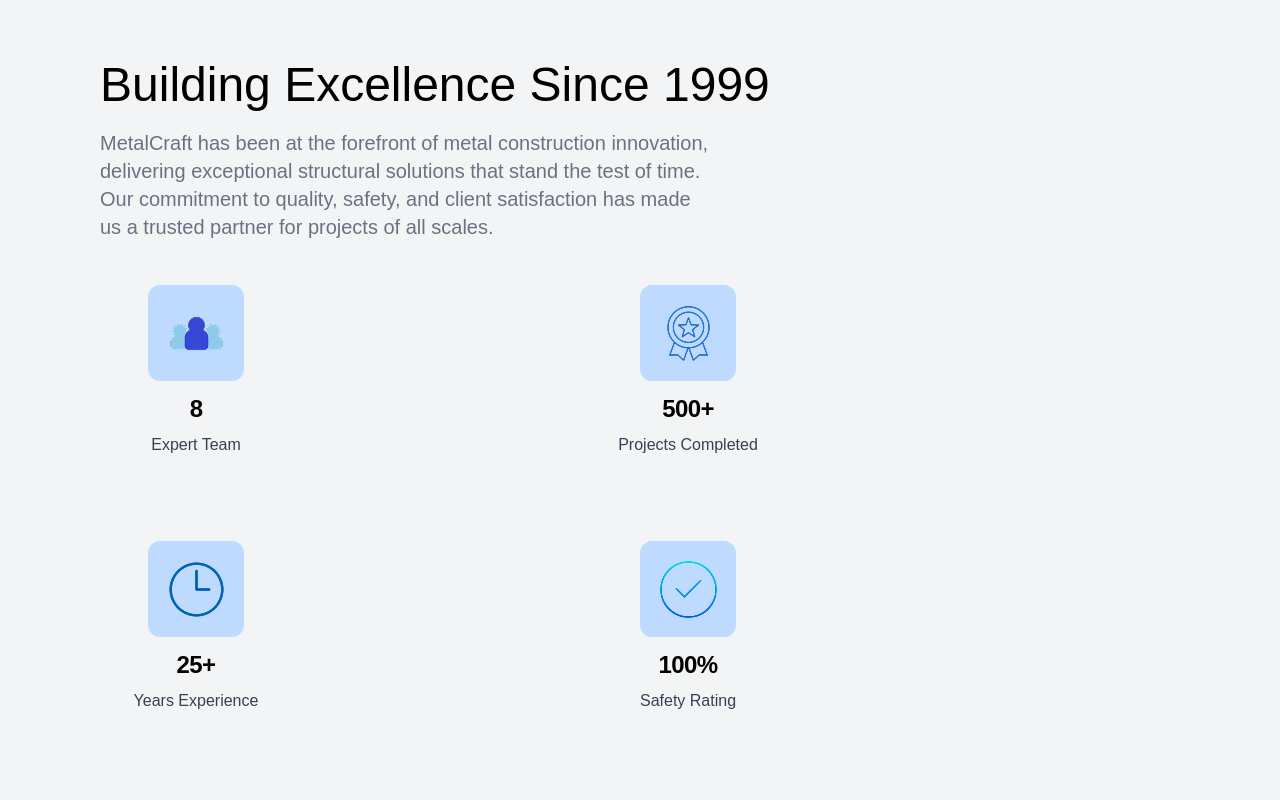
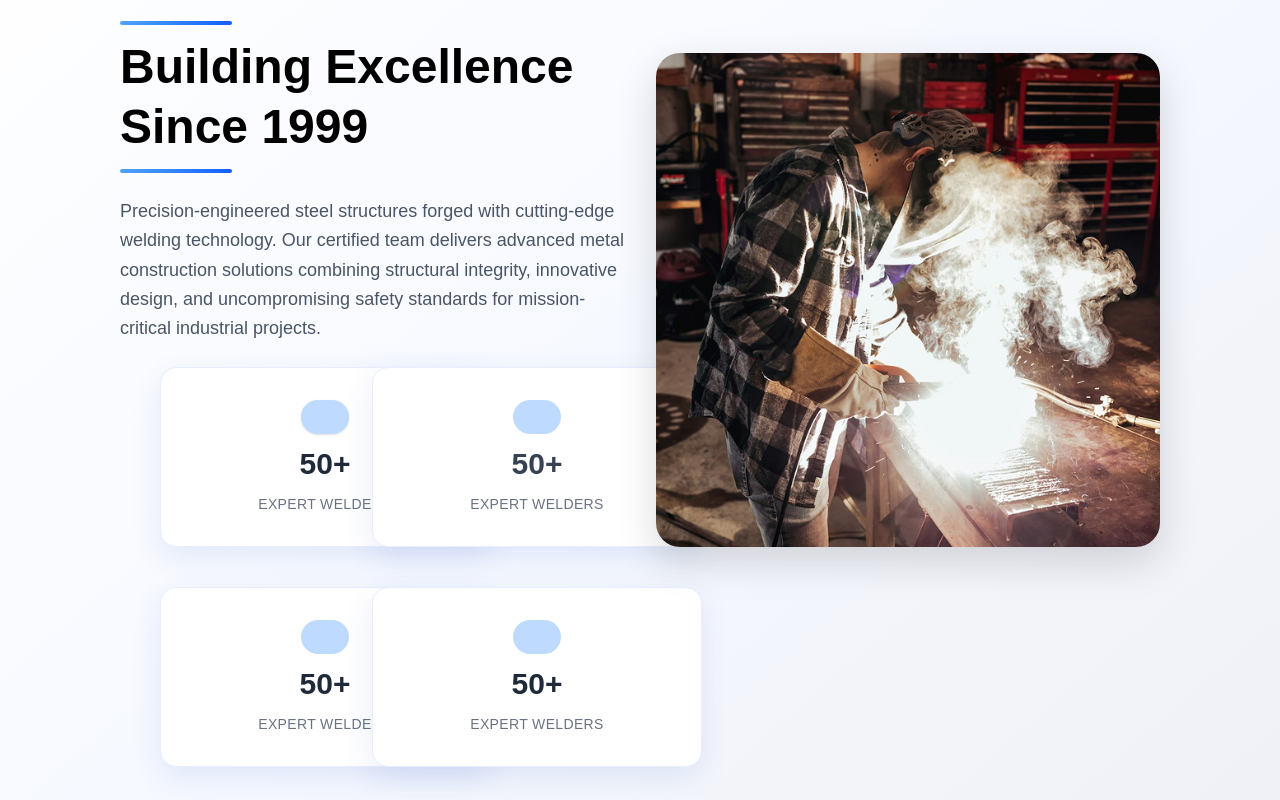
Before and after one commit to atinism4030/timimetal-web, a Next.js app: page / in a window 1280 px wide. Shown: the part 1840-2640 px from the top of the page. Built offline with nearby package versions, Linux system fonts and the light colour scheme.

Commit message:
Updated About us Home

```diff
--- a/app/page.tsx
+++ b/app/page.tsx
@@ -1,4 +1,5 @@
 import About from "@/components/AboutHome/About";
+import AboutSection from "@/components/AboutHome/AboutSection";
 import Footer from "@/components/Footer";
 import GetInTouch from "@/components/GetInTouch/GetInTouch";
 import Header from "@/components/Header";
@@ -22,7 +23,8 @@
       </div>
 
       <div>
-        <About />
+        {/* <About /> */}
+        <AboutSection />
       </div>
 
       <div>
--- /dev/null
+++ b/components/AboutHome/AboutSection.tsx
@@ -0,0 +1,114 @@
+import React from "react";
+import Image from "next/image";
+import WeldingImage from "@/public/Image (Welding metal construction with sparks).png";
+
+const AboutSection = () => {
+  return (
+<section className="
+  w-full
+  flex flex-col md:flex-row items-start justify-between gap-8
+  py-30 px-30
+
+  bg-gradient-to-br from-white via-[#f5f8ff] to-[#eeeff3]
+  shadow-[0px_30px_90px_rgba(30,80,200,0.08)]
+  backdrop-blur-[1px]
+">
+      <div className="w-[50%] flex flex-col gap-6">
+        <div className="flex flex-col gap-3">
+          <div className="w-28 h-[4px] bg-gradient-to-r from-blue-400 to-blue-600 rounded-full shadow-xl"></div>
+          <h2 className="text-5xl font-semibold text-black leading-tight">
+            Building Excellence Since 1999
+          </h2>
+          <div className="w-28 h-[4px] bg-gradient-to-r from-blue-400 to-blue-600 rounded-full shadow-xl"></div>
+        </div>
+
+        <p className="text-gray-600 max-w-3xl text-[18px] leading-relaxed">
+          Precision-engineered steel structures forged with cutting-edge welding
+          technology. Our certified team delivers advanced metal construction
+          solutions combining structural integrity, innovative design, and
+          uncompromising safety standards for mission-critical industrial
+          projects.
+        </p>
+
+        <div className="grid grid-cols-2  gap-y-10 px-10   w-full ">
+          <div
+            className="  flex flex-col items-center justify-center gap-3
+                  p-8 w-[330px] h-[180px] rounded-2xl bg-white border
+                  border-[#e8eeff]
+                  shadow-[0px_10px_30px_rgba(30,80,200,0.10)]
+                  hover:shadow-[0px_14px_40px_rgba(30,80,200,0.17)]
+                  hover:-translate-y-1
+                  transition-all duration-300"
+          >
+            <div className="w-12 h-12 bg-blue-200 shadow rounded-full"></div>
+            <p className="text-3xl font-bold text-gray-800">50+</p>
+            <p className="text-gray-500 text-sm tracking-wide uppercase">
+              Expert Welders
+            </p>
+          </div>
+          <div
+            className="  flex flex-col items-center justify-center gap-3
+                  p-8 w-[330px] h-[180px] rounded-2xl bg-white border
+                  border-[#e8eeff]
+                  shadow-[0px_10px_30px_rgba(30,80,200,0.10)]
+                  hover:shadow-[0px_14px_40px_rgba(30,80,200,0.17)]
+                  hover:-translate-y-1
+                  transition-all duration-300"
+          >
+            <div className="w-12 h-12 bg-blue-200 rounded-full"></div>
+            <p className="text-3xl font-bold text-gray-700">50+</p>
+            <p className="text-gray-500 text-sm tracking-wide uppercase">
+              Expert Welders
+            </p>
+          </div>
+          <div
+            className="  flex flex-col items-center justify-center gap-3
+                p-8 w-[330px] h-[180px] rounded-2xl bg-white border
+                border-[#e8eeff]
+                shadow-[0px_10px_30px_rgba(30,80,200,0.10)]
+                hover:shadow-[0px_14px_40px_rgba(30,80,200,0.17)]
+                hover:-translate-y-1
+                transition-all duration-300"
+          >
+            <div className="w-12 h-12 bg-blue-200 rounded-full"></div>
+            <p className="text-3xl font-bold text-gray-800">50+</p>
+            <p className="text-gray-500 text-sm tracking-wide uppercase">
+              Expert Welders
+            </p>
+          </div>
+          <div
+            className="  flex flex-col items-center justify-center gap-3
+            p-8 w-[330px] h-[180px] rounded-2xl bg-white border
+            border-[#e8eeff]
+            shadow-[0px_10px_30px_rgba(30,80,200,0.10)]
+            hover:shadow-[0px_14px_40px_rgba(30,80,200,0.17)]
+            hover:-translate-y-1
+            transition-all duration-300"
+          >
+            <div className="w-12 h-12 bg-blue-200 rounded-full"></div>
+            <p className="text-3xl font-bold text-gray-800">50+</p>
+            <p className="text-gray-500 text-sm tracking-wide uppercase">
+              Expert Welders
+            </p>
+          </div>
+        </div>
+
+        <button className="bg-gradient-to-r w-[300px] h-[60px] mt-10 from-blue-400 to-blue-600 text-white py-3 px-8 rounded-2xl shadow-lg hover:scale-105 transition">
+          Learn More About Us
+        </button>
+      </div>
+
+      <div className="w-[50%] flex justify-center items-start mt-8">
+        <Image
+          src={WeldingImage}
+          width={730}
+          height={650}
+          alt="Welding Worker"
+          className="rounded-3xl object-cover shadow-[0px_15px_40px_rgba(0,0,0,0.15)]"
+        />
+      </div>
+    </section>
+  );
+};
+
+export default AboutSection;
```
Also changed, not shown: public/Image (Welding metal construction with sparks).png (added).
